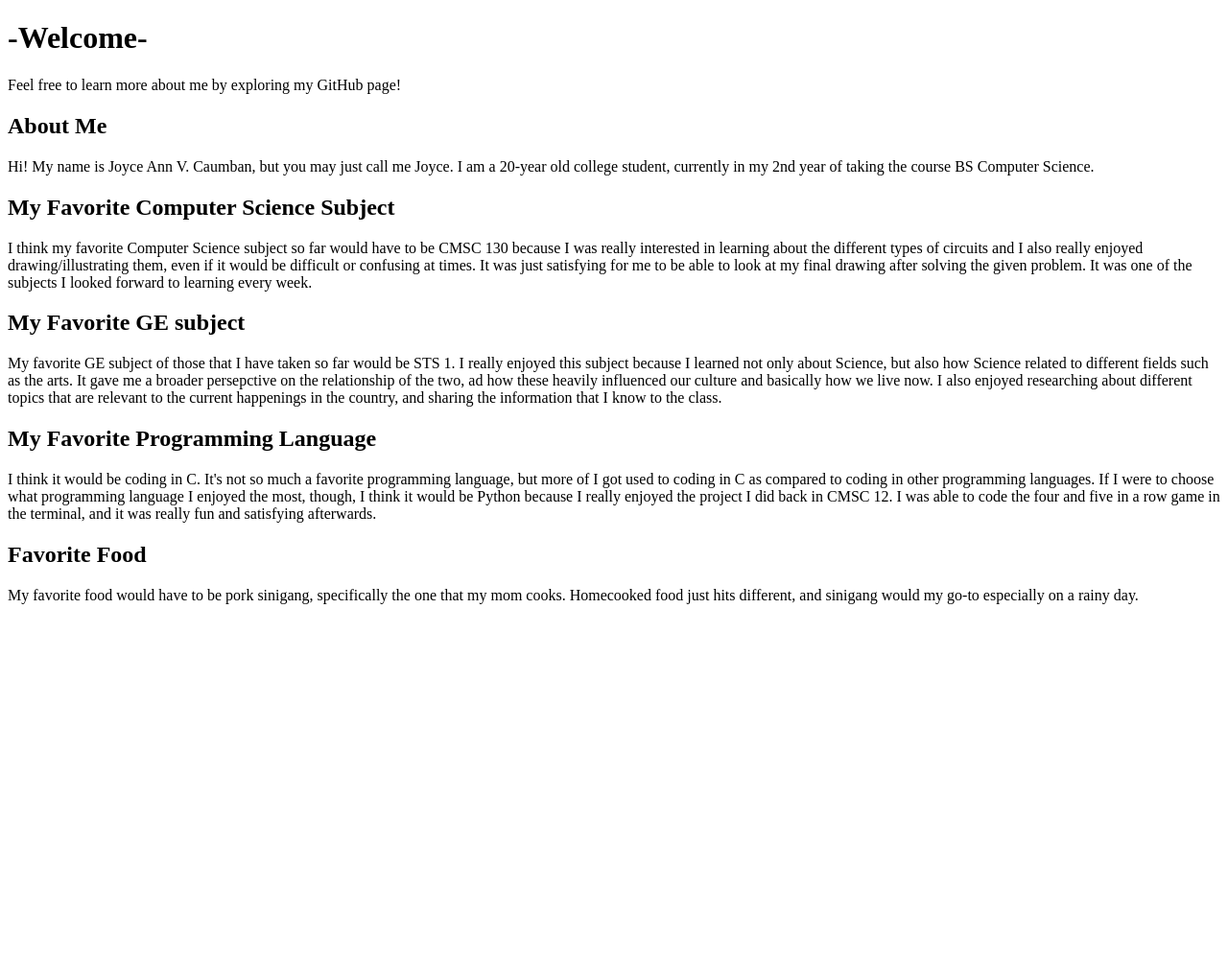
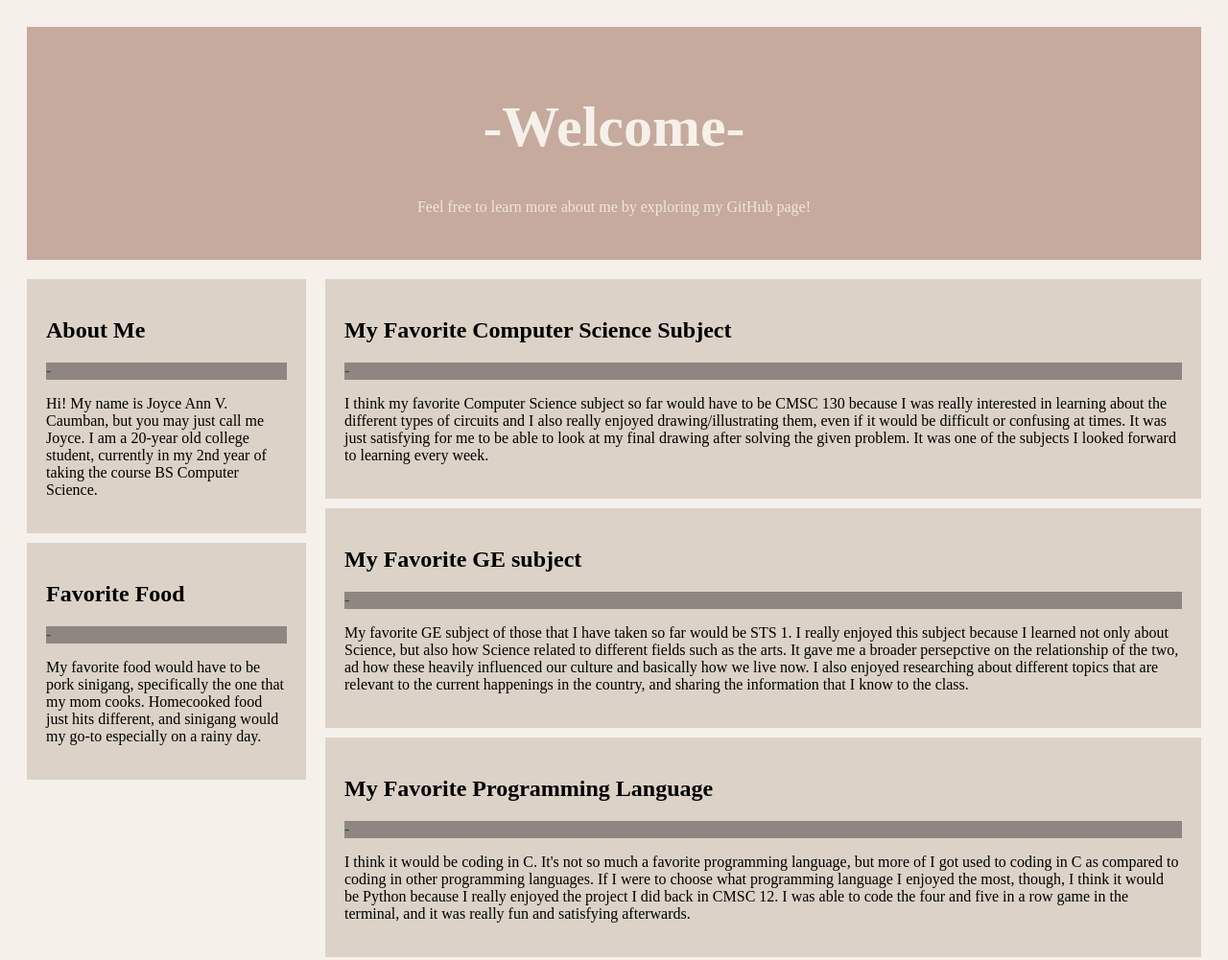
Before and after one commit to jvcaumban/jvcaumban.github.io, a plain HTML site: page index.html in a window 1280 px wide. Shown: the whole page at 96% size. Before the commit the page ends 800 px from the top, so only its background shows below. Drawn offline with Linux system fonts and the light colour scheme.

Commit message:
CSS File and some edits
- Added a CSS file (design of the GitHub page)
- Edited the HTML file to accomodate the change in design

```diff
--- /dev/null
+++ b/design.css
@@ -0,0 +1,56 @@
+* {
+	box-sizing: border-box;
+}
+
+body {
+	font-family: Candara Light;
+	padding: 10px;
+	background: #F5F1EA;
+}
+
+.header {
+	padding:30px;
+	text-align: center;
+	background: #C6AA9D;
+	color: #F5F1EA;
+	margin: 10px;
+}
+
+.header h1 {
+	font-size: 60px;
+}
+
+.header p {
+	color: #F2E6DA;
+	text-align: center;
+}
+
+.leftbox {
+	float: left;
+	width: 25%;
+}
+
+.rightbox {
+	float: right;
+	width: 75%;
+}
+
+.box {
+	background-color: #DCD2C8;
+	padding: 20px;
+	margin: 10px;
+}
+
+.boxdesign {
+	background-color: #8F8681;
+	width: 100%;
+	color: #225149;
+}
+
+.footer {
+	padding: 20px;
+	text-align: center;
+	color: #F2E6DA;
+	background: #93A491;
+	margin-top: 20px;
+}
--- a/index.html
+++ b/index.html
@@ -1,25 +1,44 @@
 <!DOCTYPE html>
 <html>
+<head>
+<link rel="stylesheet" href="design.css">
+</head>
+
 <body>
 
+<div class="header">
 	<h1>-Welcome-</h1>
+	<p>Feel free to learn more about me by exploring my GitHub page!</p>
+</div>
 
-<p>Feel free to learn more about me by exploring my GitHub page!</p>
-
+<div class="leftbox">
+	<div class="box">
 		<h2>About Me</h2>
+		<div class="boxdesign">-</div>
 		<p>Hi! My name is Joyce Ann V. Caumban, but you may just call me Joyce. I am a 20-year old college student, currently in my 2nd year of taking the course BS Computer Science.</p>
-
+	</div>
+	<div class="box">
+		<h2>Favorite Food</h2>
+		<div class="boxdesign">-</div>
+		<p>My favorite food would have to be pork sinigang, specifically the one that my mom cooks. Homecooked food just hits different, and sinigang would my go-to especially on a rainy day.</p>
+	</div>
+</div>
+<div class="rightbox">
+	<div class="box">
 		<h2>My Favorite Computer Science Subject</h2>
+		<div class="boxdesign">-</div>
 		<p>I think my favorite Computer Science subject so far would have to be CMSC 130 because I was really interested in learning about the different types of circuits and I also really enjoyed drawing/illustrating them, even if it would be difficult or confusing at times. It was just satisfying for me to be able to look at my final drawing after solving the given problem. It was one of the subjects I looked forward to learning every week.</p>
-
+	</div>
+	<div class="box">
 		<h2>My Favorite GE subject</h2>
+		<div class="boxdesign">-</div>
 		<p>My favorite GE subject of those that I have taken so far would be STS 1. I really enjoyed this subject because I learned not only about Science, but also how Science related to different fields such as the arts. It gave me a broader persepctive on the relationship of the two, ad how these heavily influenced our culture and basically how we live now. I also enjoyed researching about different topics that are relevant to the current happenings in the country, and sharing the information that I know to the class.</p>
-
+	</div>
+	<div class="box">
 		<h2>My Favorite Programming Language</h2>
+		<div class="boxdesign">-</div>
 		<p>I think it would be coding in C. It's not so much a favorite programming language, but more of I got used to coding in C as compared to coding in other programming languages. If I were to choose what programming language I enjoyed the most, though, I think it would be Python because I really enjoyed the project I did back in CMSC 12. I was able to code the four and five in a row game in the terminal, and it was really fun and satisfying afterwards.</p>
-
-<h2>Favorite Food</h2>
-<p>My favorite food would have to be pork sinigang, specifically the one that my mom cooks. Homecooked food just hits different, and sinigang would my go-to especially on a rainy day.</p>
-
+	</div>
+</div>
 </body>
 </html>
```
Lines whose indentation alone changed are shown as unchanged.
